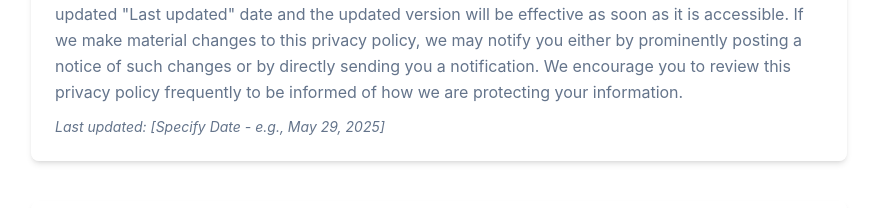
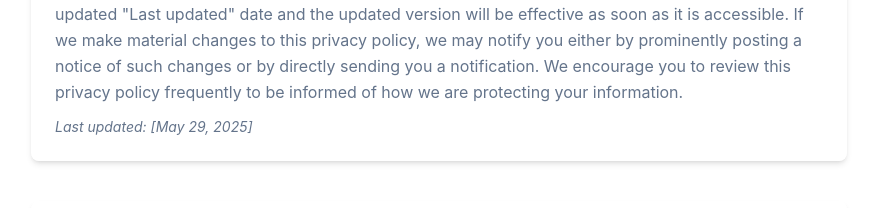
Before and after one commit to KCprsnlcc/job-tracker, a React (Create React App) app: page /privacy-policy in a window 1280 px wide. Shown: the part 4068-4276 px from the top of the page, without its empty margins (201-1078 px from the left). Built offline with nearby package versions, Linux system fonts and the light colour scheme; no server answers.

Commit message:
Update policy date

```diff
--- a/src/pages/PrivacyPolicy.tsx
+++ b/src/pages/PrivacyPolicy.tsx
@@ -278,7 +278,7 @@ const PrivacyPolicy: React.FC = () => {
             We may update this privacy policy from time to time. The updated version will be indicated by an updated "Last updated" date and the updated version will be effective as soon as it is accessible. If we make material changes to this privacy policy, we may notify you either by prominently posting a notice of such changes or by directly sending you a notification. We encourage you to review this privacy policy frequently to be informed of how we are protecting your information.
           </p>
           <p className="mt-2 text-sm">
-            <em>Last updated: [Specify Date - e.g., May 29, 2025]</em>
+            <em>Last updated: [May 29, 2025]</em>
           </p>
         </Section>
 
```
